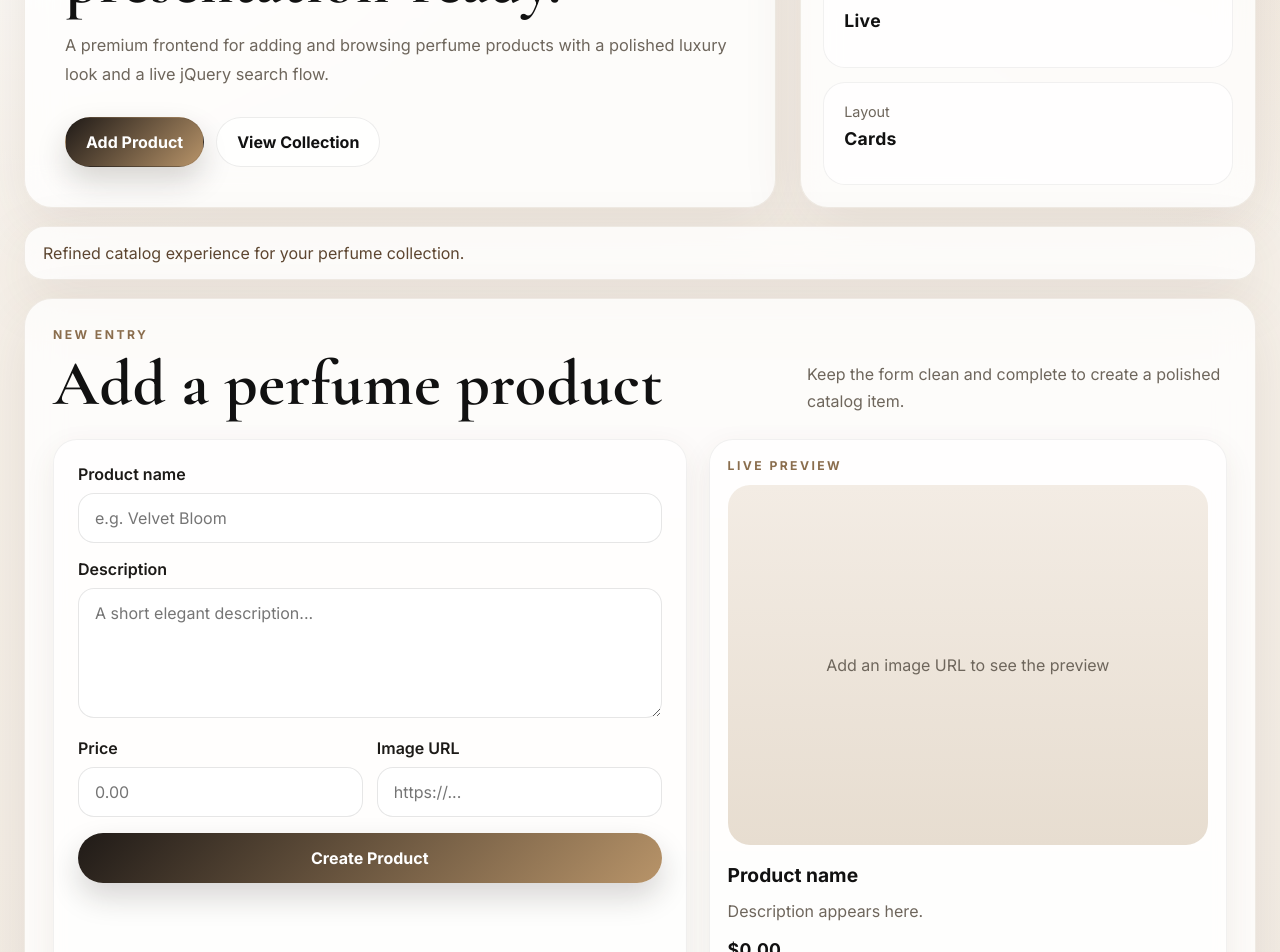
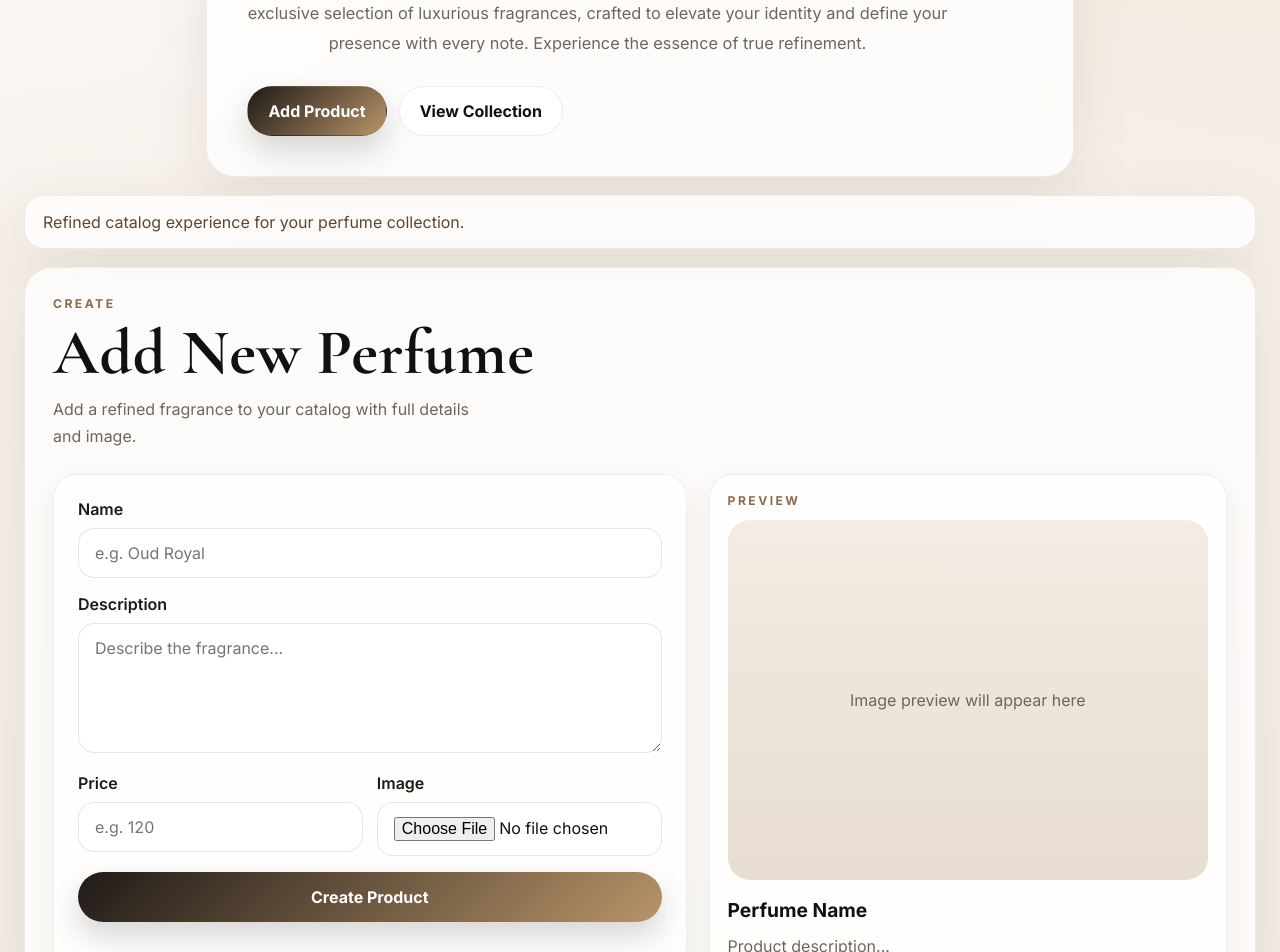
Before and after one commit to aptalgeria/Web-Dev-Project, a React (Vite) app: page / in a window 1280 px wide. Shown: the part 320-1272 px from the top of the page. Built offline with nearby package versions, Linux system fonts and the light colour scheme.

Commit message:
Initial commit - premium perfume frontend

```diff
--- a/index.html
+++ b/index.html
@@ -3,7 +3,7 @@
   <head>
     <meta charset="UTF-8" />
     <meta name="viewport" content="width=device-width, initial-scale=1.0" />
-    <title>Essence — Perfume Catalog</title>
+    <title>Perfume Gate</title>
     <link rel="preconnect" href="https://fonts.googleapis.com">
     <link rel="preconnect" href="https://fonts.gstatic.com" crossorigin>
     <link href="https://fonts.googleapis.com/css2?family=Inter:wght@400;500;600;700;800&family=Cormorant+Garamond:wght@500;600;700&display=swap" rel="stylesheet">
--- a/src/App.jsx
+++ b/src/App.jsx
@@ -1,3 +1,4 @@
+import React from "react";
 import { useMemo, useState } from "react";
 import Header from "./components/Header";
 import AddProduct from "./components/AddProduct";
@@ -13,14 +14,6 @@ export default function App() {
     text: "Refined catalog experience for your perfume collection.",
   });
 
-  const heroStats = useMemo(
-    () => [
-      { label: "Elegant UI", value: "Luxury" },
-      { label: "Search mode", value: "Live" },
-      { label: "Layout", value: "Cards" },
-    ],
-    []
-  );
 
   const onProductCreated = () => {
     setNotice({
@@ -43,10 +36,11 @@ export default function App() {
         <section className="hero">
           <div className="hero-copy">
             <p className="eyebrow">Perfume Products Catalog</p>
-            <h2>Minimal, refined, and presentation-ready.</h2>
+            <h2>Welcome to our Perfume Gate</h2>
             <p className="hero-text">
-              A premium frontend for adding and browsing perfume products with a polished
-              luxury look and a live jQuery search flow.
+                Enter a realm of sophistication and sensory elegance.
+                Perfume Gate brings you an exclusive selection of luxurious fragrances, crafted to elevate your identity and define your presence with every note.
+                Experience the essence of true refinement.
             </p>
 
             <div className="hero-actions">
@@ -65,14 +59,9 @@ export default function App() {
             </div>
           </div>
 
-          <div className="hero-panel">
-            {heroStats.map((item) => (
-              <div key={item.label} className="stat-card">
-                <span>{item.label}</span>
-                <strong>{item.value}</strong>
-              </div>
-            ))}
-          </div>
+
+
+
         </section>
 
         {notice.text ? (
--- a/src/components/AddProduct.jsx
+++ b/src/components/AddProduct.jsx
@@ -1,182 +1,152 @@
-import { useMemo, useState } from "react";
+import React, { useState } from "react";
 
-const initialForm = {
-  name: "",
-  description: "",
-  price: "",
-  image: "",
-};
+function AddProduct({ onCreated }) {
+  const [form, setForm] = useState({
+    name: "",
+    description: "",
+    price: "",
+    image: null,
+  });
 
-export default function AddProduct({ apiBaseUrl, onCreated }) {
-  const [form, setForm] = useState(initialForm);
+  const [preview, setPreview] = useState("");
   const [error, setError] = useState("");
-  const [isSubmitting, setIsSubmitting] = useState(false);
 
-  const imagePreview = useMemo(() => form.image.trim(), [form.image]);
-
-  const handleChange = (event) => {
-    const { name, value } = event.target;
-    setForm((prev) => ({ ...prev, [name]: value }));
-    if (error) setError("");
+  const handleChange = (e) => {
+    setForm({ ...form, [e.target.name]: e.target.value });
   };
 
-  const validate = () => {
-    if (!form.name.trim() || !form.description.trim() || !form.price.trim() || !form.image.trim()) {
-      return "Please complete all fields.";
-    }
+  const handleImage = (e) => {
+    const file = e.target.files[0];
+    if (!file) return;
 
-    const priceValue = Number(form.price);
-    if (Number.isNaN(priceValue) || priceValue <= 0) {
-      return "Price must be a valid number greater than zero.";
-    }
-
-    try {
-      new URL(form.image.trim());
-    } catch {
-      return "Image must be a valid URL.";
-    }
-
-    return "";
+    setForm({ ...form, image: file });
+    setPreview(URL.createObjectURL(file));
   };
 
-  const handleSubmit = async (event) => {
-    event.preventDefault();
+  const handleSubmit = async (e) => {
+    e.preventDefault();
 
-    const validationError = validate();
-    if (validationError) {
-      setError(validationError);
+    if (!form.name || !form.description || !form.price || !form.image) {
+      setError("All fields are required.");
       return;
     }
 
-    setIsSubmitting(true);
-    setError("");
+    const data = new FormData();
+    data.append("name", form.name);
+    data.append("description", form.description);
+    data.append("price", form.price);
+    data.append("image", form.image);
 
     try {
-      const response = await fetch(`${apiBaseUrl}/products`, {
+      const res = await fetch("http://localhost:3000/products", {
         method: "POST",
-        headers: { "Content-Type": "application/json" },
-        body: JSON.stringify({
-          name: form.name.trim(),
-          description: form.description.trim(),
-          price: Number(form.price),
-          image: form.image.trim(),
-        }),
+        body: data,
       });
 
-      if (!response.ok) {
-        const payload = await response.json().catch(() => null);
-        throw new Error(payload?.message || "Failed to add product.");
-      }
+      if (!res.ok) throw new Error();
 
-      setForm(initialForm);
-      onCreated?.();
+      setForm({
+        name: "",
+        description: "",
+        price: "",
+        image: null,
+      });
+
+      setPreview("");
+      setError("");
+
+      if (onCreated) onCreated();
     } catch (err) {
-      setError(err.message || "Something went wrong.");
-    } finally {
-      setIsSubmitting(false);
+      setError("Error uploading product.");
     }
   };
 
   return (
-    <section className="panel">
+    <div className="panel">
+      {/* HEADER */}
       <div className="panel-head">
         <div>
-          <p className="section-label">New entry</p>
-          <h3>Add a perfume product</h3>
+          <p className="section-label">Create</p>
+          <h3>Add New Perfume</h3>
+          <p className="section-copy">
+            Add a refined fragrance to your catalog with full details and image.
+          </p>
         </div>
-        <p className="section-copy">
-          Keep the form clean and complete to create a polished catalog item.
-        </p>
       </div>
 
+      {/* FORM + PREVIEW */}
       <div className="form-layout">
-        <form className="glass-form" onSubmit={handleSubmit} noValidate>
+        {/* FORM */}
+        <form className="glass-form" onSubmit={handleSubmit}>
+          {error && <div className="error-banner">{error}</div>}
+
           <div className="field">
-            <label htmlFor="name">Product name</label>
+            <label>Name</label>
             <input
-              id="name"
+              type="text"
               name="name"
-              type="text"
-              placeholder="e.g. Velvet Bloom"
               value={form.name}
               onChange={handleChange}
+              placeholder="e.g. Oud Royal"
             />
           </div>
 
           <div className="field">
-            <label htmlFor="description">Description</label>
+            <label>Description</label>
             <textarea
-              id="description"
               name="description"
-              placeholder="A short elegant description..."
-              rows="5"
               value={form.description}
               onChange={handleChange}
+              placeholder="Describe the fragrance..."
             />
           </div>
 
           <div className="two-cols">
             <div className="field">
-              <label htmlFor="price">Price</label>
+              <label>Price</label>
               <input
-                id="price"
+                type="number"
                 name="price"
-                type="number"
-                min="0"
-                step="0.01"
-                placeholder="0.00"
                 value={form.price}
                 onChange={handleChange}
+                placeholder="e.g. 120"
               />
             </div>
 
             <div className="field">
-              <label htmlFor="image">Image URL</label>
-              <input
-                id="image"
-                name="image"
-                type="url"
-                placeholder="https://..."
-                value={form.image}
-                onChange={handleChange}
-              />
+              <label>Image</label>
+              <input type="file" accept="image/*" onChange={handleImage} />
             </div>
           </div>
 
-          {error ? <p className="error-banner">{error}</p> : null}
-
-          <button className="primary-button" type="submit" disabled={isSubmitting}>
-            {isSubmitting ? "Saving..." : "Create Product"}
+          <button type="submit" className="primary-button">
+            Create Product
           </button>
         </form>
 
-        <aside className="preview-card">
-          <p className="preview-label">Live preview</p>
+        {/* PREVIEW */}
+        <div className="preview-card">
+          <p className="preview-label">Preview</p>
 
           <div className="preview-image-wrap">
-            {imagePreview ? (
-              <img
-                src={imagePreview}
-                alt="Product preview"
-                className="preview-image"
-                onError={(e) => {
-                  e.currentTarget.style.display = "none";
-                }}
-              />
+            {preview ? (
+              <img src={preview} alt="preview" className="preview-image" />
             ) : (
               <div className="preview-placeholder">
-                Add an image URL to see the preview
+                Image preview will appear here
               </div>
             )}
           </div>
 
           <div className="preview-meta">
-            <h4>{form.name || "Product name"}</h4>
-            <p>{form.description || "Description appears here."}</p>
-            <strong>{form.price ? `$${form.price}` : "$0.00"}</strong>
+            <h4>{form.name || "Perfume Name"}</h4>
+            <p>{form.description || "Product description..."}</p>
+            <strong>{form.price ? `$${form.price}` : "$0"}</strong>
           </div>
-        </aside>
+        </div>
       </div>
-    </section>
+    </div>
   );
 }
+
+export default AddProduct;
--- a/src/components/Header.jsx
+++ b/src/components/Header.jsx
@@ -1,10 +1,11 @@
+import React from "react";
 export default function Header({ currentPage, onNavigate }) {
   return (
     <header className="topbar">
       <div className="brand">
         <span className="brand-mark" aria-hidden="true" />
         <div>
-          <h1>Essence</h1>
+          <h1>Perfume Gate</h1>
           <p>Luxury perfume catalog</p>
         </div>
       </div>
--- a/src/components/ProductCard.jsx
+++ b/src/components/ProductCard.jsx
@@ -1,3 +1,4 @@
+import React from "react";
 export default function ProductCard({ product }) {
   return (
     <article className="product-card">
--- a/src/components/ProductList.jsx
+++ b/src/components/ProductList.jsx
@@ -1,3 +1,4 @@
+import React from "react";
 import { useEffect, useMemo, useState } from "react";
 import $ from "jquery";
 import ProductCard from "./ProductCard";
--- a/src/styles.css
+++ b/src/styles.css
@@ -115,9 +115,10 @@ button {
 }
 
 .hero {
-  display: grid;
-  grid-template-columns: 1.65fr 1fr;
-  gap: 24px;
+  display: flex;
+  justify-content: center;
+  align-items: center;
+  text-align: center;
   margin-bottom: 18px;
 }
 
@@ -395,6 +396,13 @@ button {
   gap: 18px;
 }
 
+.preview-img {
+  width: 100%;
+  margin-top: 10px;
+  border-radius: 12px;
+  height: 180px;
+  object-fit: cover;
+}
 .product-card {
   border-radius: 24px;
   overflow: hidden;
```
Also changed, not shown: 1 other file (tests, documents, lock files or other folders).
